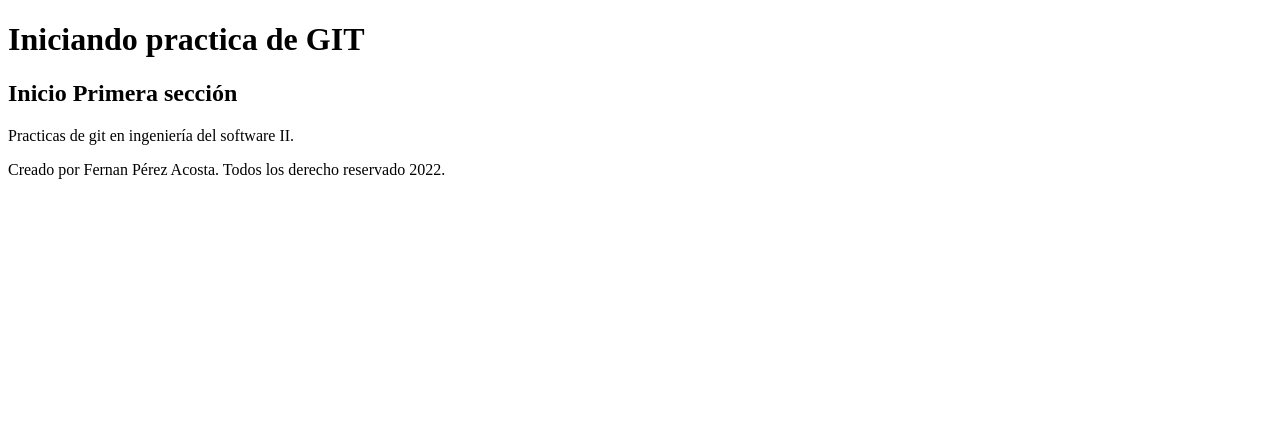
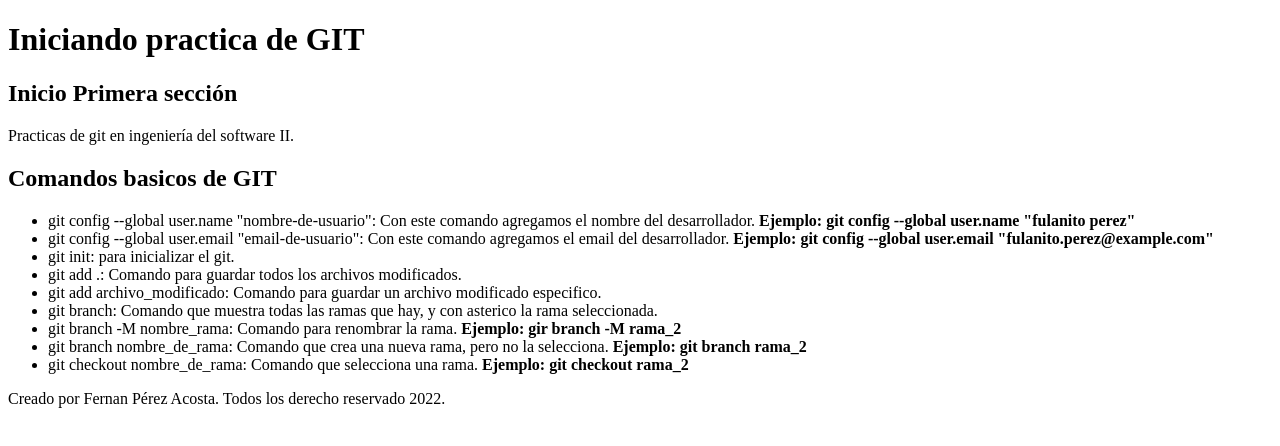
Before and after one commit to fernanperez/universidad, a plain HTML site: page index.html in a window 1280 px wide. Drawn offline with Linux system fonts and the light colour scheme.

Commit message:
Se agregarón comandos basicos de git

```diff
--- a/index.html
+++ b/index.html
@@ -16,6 +16,22 @@
         <h2>Inicio Primera sección</h2>
         <p>Practicas de git en ingeniería del software II.</p>
     </section>
+    <section>
+        <h2>Comandos basicos de GIT</h2>
+        <p>
+            <ul>
+                <li>git config --global user.name "nombre-de-usuario": Con este comando agregamos el nombre del desarrollador. <strong>Ejemplo: git config --global user.name "fulanito perez"</strong></li>
+                <li>git config --global user.email "email-de-usuario": Con este comando agregamos el email del desarrollador. <strong>Ejemplo: git config --global user.email "fulanito.perez@example.com"</strong></li>
+                <li>git init: para inicializar el git.</li>
+                <li>git add .: Comando para guardar todos los archivos modificados.</li>
+                <li>git add archivo_modificado: Comando para guardar un archivo modificado especifico.</li>
+                <li>git branch: Comando que muestra todas las ramas que hay, y con asterico la rama seleccionada.</li>
+                <li>git branch -M nombre_rama: Comando para renombrar la rama. <strong>Ejemplo: gir branch -M rama_2</strong></li>
+                <li>git branch nombre_de_rama: Comando que crea una nueva rama, pero no la selecciona. <strong>Ejemplo: git branch rama_2</strong></li>
+                <li>git checkout nombre_de_rama: Comando que selecciona una rama. <strong>Ejemplo: git checkout rama_2</strong></li>
+            </ul>
+        </p>
+    </section>
     <footer>
         <p>Creado por Fernan Pérez Acosta. Todos los derecho reservado 2022.</p>
     </footer>
```
